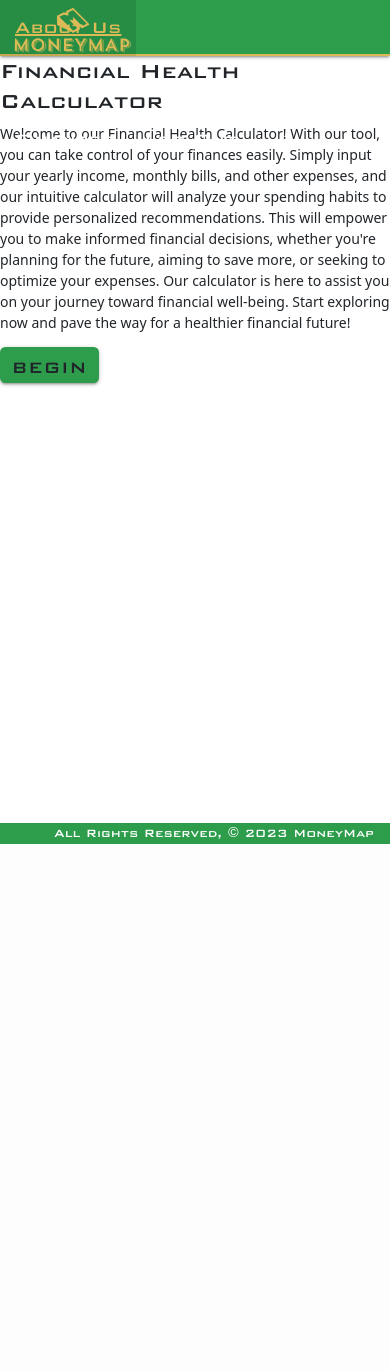
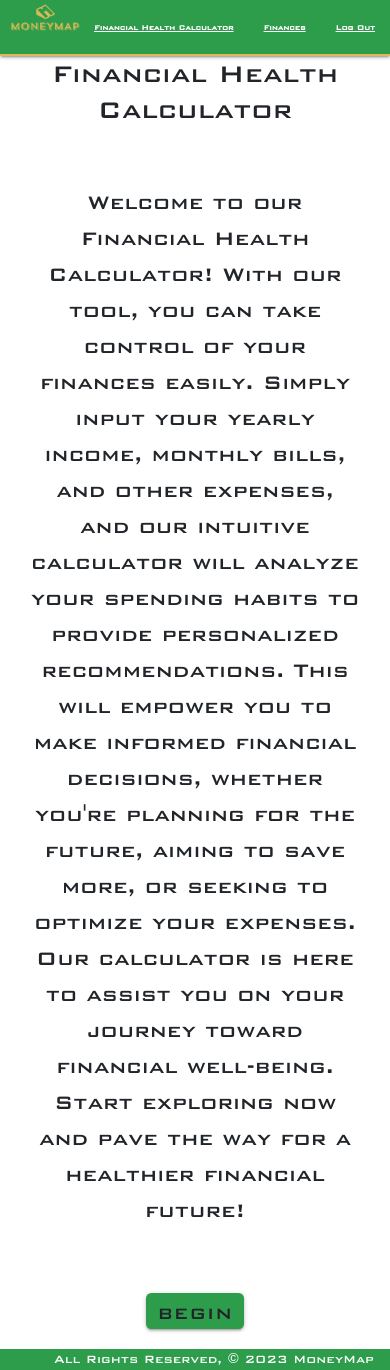
Before and after one commit to Asimmons8228/Money-Map, a Django app: page /fincalc/ in a window 390 px wide. Before the commit the page ends 844 px from the top, so only its background shows below. Run offline with Django 4.2, Linux system fonts and the light colour scheme; the visitor is signed in with stand-in values (Sample User, id 1); some libraries are stand-ins or nearby versions.

Commit message:
made the app mobile responsive

```diff
--- a/main_app/static/css/style.css
+++ b/main_app/static/css/style.css
@@ -16,6 +16,7 @@ body {
      margin: 0 auto;
      border-radius: 12px;
      border: solid 5px rgba(220, 187, 87, 0.75);
+     max-height: 1100px;
  }
 h4 {
     color: rgba(220, 187, 87, 0.75);
@@ -28,6 +29,19 @@ h1{
 td{
     font-family: 'BankGothic', sans-serif;
     font-size: 18px;
+}
+.recommendations{
+    font-family: 'BankGothic', sans-serif;
+    font-size: 20px;
+    padding: 5px;
+}
+.calculator-description{
+    font-family: 'BankGothic', sans-serif;
+    font-size: 24px;
+    padding-top: 50px;
+    padding-bottom: 50px;
+    padding-left: 30px;
+    padding-right: 30px;
 }
 h3{
     font-family: 'BankGothic', sans-serif;
@@ -48,6 +62,7 @@ footer.page-footer {
     text-align: right;
     background-color: rgb(45, 157, 76);
     font-family: 'BankGothic', sans-serif;
+    width: 100vw;
 }
 
 .container {
@@ -116,7 +131,7 @@ a:hover {
     width: 100vw;
     height: 81vh;
     background: url("../images/hero-image.jpg");
-    background-size: cover;
+    background-size: contain;
     background-repeat: no-repeat;
     background-position: center;
     overflow: hidden;
@@ -190,3 +205,154 @@ div.col.s8.table-col {
     font-size: x-large;
 
 }
+@media screen and (max-width:1600px) {
+    #hero {
+        width: 100vw;
+        background: url("../images/hero-image.jpg");
+        background-size: contain;
+        background-repeat: no-repeat;
+        background-position: center;
+        overflow: hidden;
+        margin-bottom: 40px;
+    }
+}
+@media screen and (max-width: 1000px){
+.form-container {
+        width: 100vw;
+        margin: 0;
+        border-radius: 12px;
+        border: solid 5px rgba(220, 187, 87, 0.75);
+    }
+.nav-wrapper a{
+    font-size: 18px;
+}
+}
+@media screen and (max-width:900px) {
+.nav-wrapper a{
+        font-size: 17px;
+    }
+}
+@media screen and (max-width:820px) {
+    .nav-wrapper a {
+        font-size: 16px;
+    }
+}
+@media screen and (max-width:790px) {
+    .nav-wrapper a {
+        font-size: 15px;
+    }
+}
+@media screen and (max-width:740px) {
+    .nav-wrapper a {
+        font-size: 14px;
+    }
+}
+@media screen and (max-width:710px) {
+    .nav-wrapper a {
+        font-size: 14px;
+    }
+}
+@media screen and (max-width:680px) {
+    .nav-wrapper a {
+        font-size: 14px;
+    }
+}
+@media screen and (max-width:650px) {
+    .nav-wrapper a {
+        font-size: 13.5px;
+    }
+}
+@media screen and (max-width:620px) {
+    .nav-wrapper a {
+        font-size: 13.5px;
+    }
+}
+@media screen and (max-width: 600px) {
+    h1 {
+        font-size: 50px;
+    }
+}
+@media screen and (max-width:590px) {
+    .nav-wrapper a {
+        font-size: 13px;
+    }
+}
+@media screen and (max-width:560px) {
+    .nav-wrapper a {
+        font-size: 12.5px;
+    }
+    .brand-logo img {
+
+            width: 22%;
+
+            height: auto;
+
+    }
+}
+
+@media screen and (max-width:530px) {
+    .nav-wrapper a {
+        font-size: 12.25px;
+        font-weight: bold;
+    }
+}
+@media screen and (max-width: 515px) {
+    h1 {
+        font-size: 30px;
+    }
+
+    .nav-wrapper a {
+        font-size: 11.75px;
+    }
+}
+@media screen and (max-width:500px) {
+    .nav-wrapper a {
+        font-size: 11px;
+    }
+}
+@media screen and (max-width:470px) {
+    .nav-wrapper a {
+        font-size: 10.5px;
+    }
+                .brand-logo img {
+
+                    width: 21%;
+
+                    height: auto;
+
+                }
+}
+@media screen and (max-width:450px) {
+    .nav-wrapper a {
+        font-size: 10.25px;
+    }
+                .brand-logo img {
+
+                    width: 20%;
+
+                    height: auto;
+
+                }
+}
+@media screen and (max-width:420px) {
+    .nav-wrapper a {
+        font-size: 9.4px;
+    }
+                .brand-logo img {
+
+                    width: 20%;
+
+                    height: auto;
+
+                }
+}
+@media screen and (max-width:400px) {
+    .nav-wrapper a {
+        font-size: 9px;
+    }
+}
+@media screen and (max-width:400px) {
+    .nav-wrapper a {
+        font-size: 8.5px;
+    }
+}
--- a/main_app/templates/base.html
+++ b/main_app/templates/base.html
@@ -19,13 +19,12 @@
             <div class="nav-wrapper">
                 <ul>
                     <li>
-                        <a href="/" class="left brand-logo"><img
+                        <a href="/" class="left brand-logo" id="brand-logo"><img
                                 src="{% static 'images/gold_logo_transparent_background.png' %}" alt="Brand Logo"
                                 class="moneymap-logo" /></a>
                     </li>
                 </ul>
-                <ul class="right">
-                    <li><a href="{% url 'about' %}">About Us</a></li>
+                <ul class="right" id="nav-items">
                     {% if user.is_authenticated %}
                     <li>
                         <a href="{% url 'fincalc_index' %}">Financial Health Calculator</a>
--- a/main_app/templates/fincalc/index.html
+++ b/main_app/templates/fincalc/index.html
@@ -1,7 +1,8 @@
 {% extends 'base.html' %} {% block content %}
 
-<h1>Financial Health Calculator</h1>
-<p>
+<h1 style="text-align: center;">Financial Health Calculator</h1>
+<div style="text-align: center;">
+<p class="calculator-description">
     Welcome to our Financial Health Calculator! With our tool, you can take
     control of your finances easily. Simply input your yearly income, monthly
     bills, and other expenses, and our intuitive calculator will analyze your
@@ -11,5 +12,8 @@
     here to assist you on your journey toward financial well-being. Start
     exploring now and pave the way for a healthier financial future!
 </p>
+</div>
+<div style="text-align: center;">
 <a href="{% url 'income_create' %}" class="btn">Begin</a>
+</div>
 {% endblock %}
```
Also changed, not shown: main_app/templates/finhealth/index.html (+4 -5 lines).
